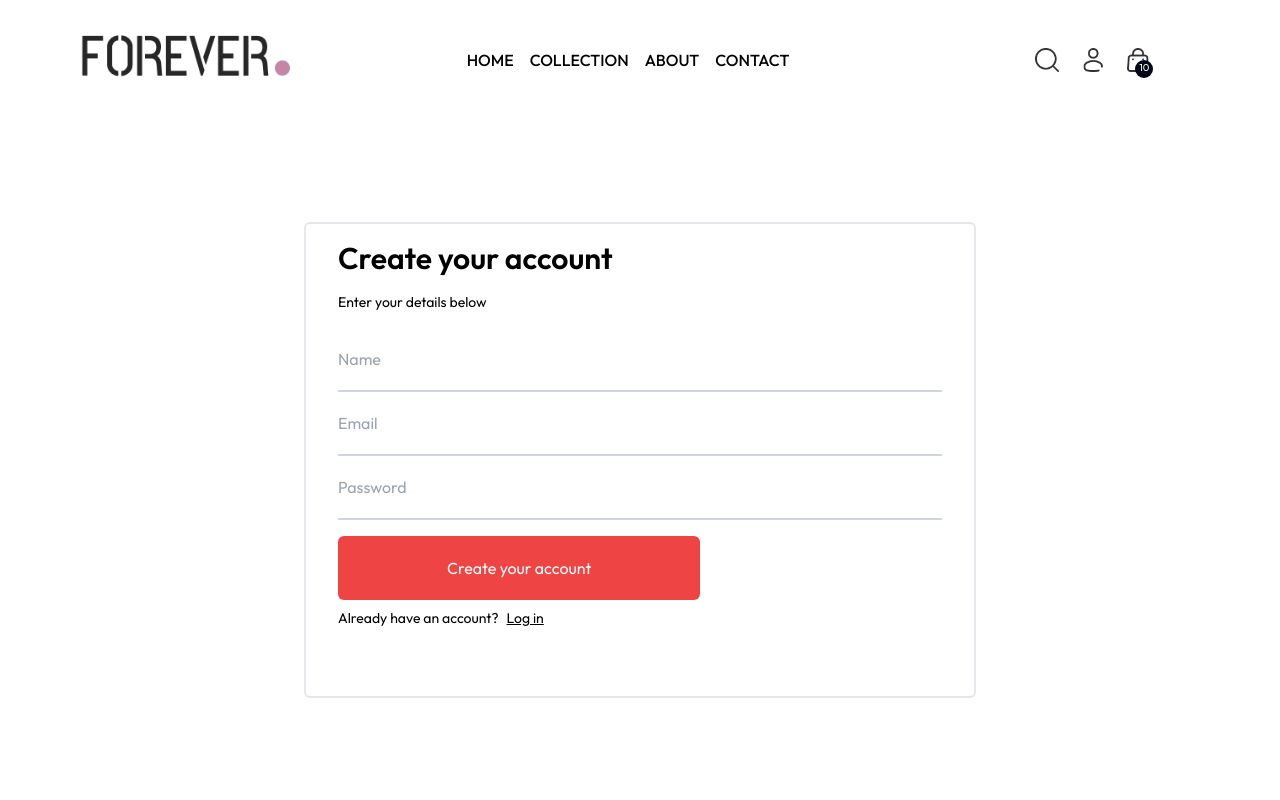
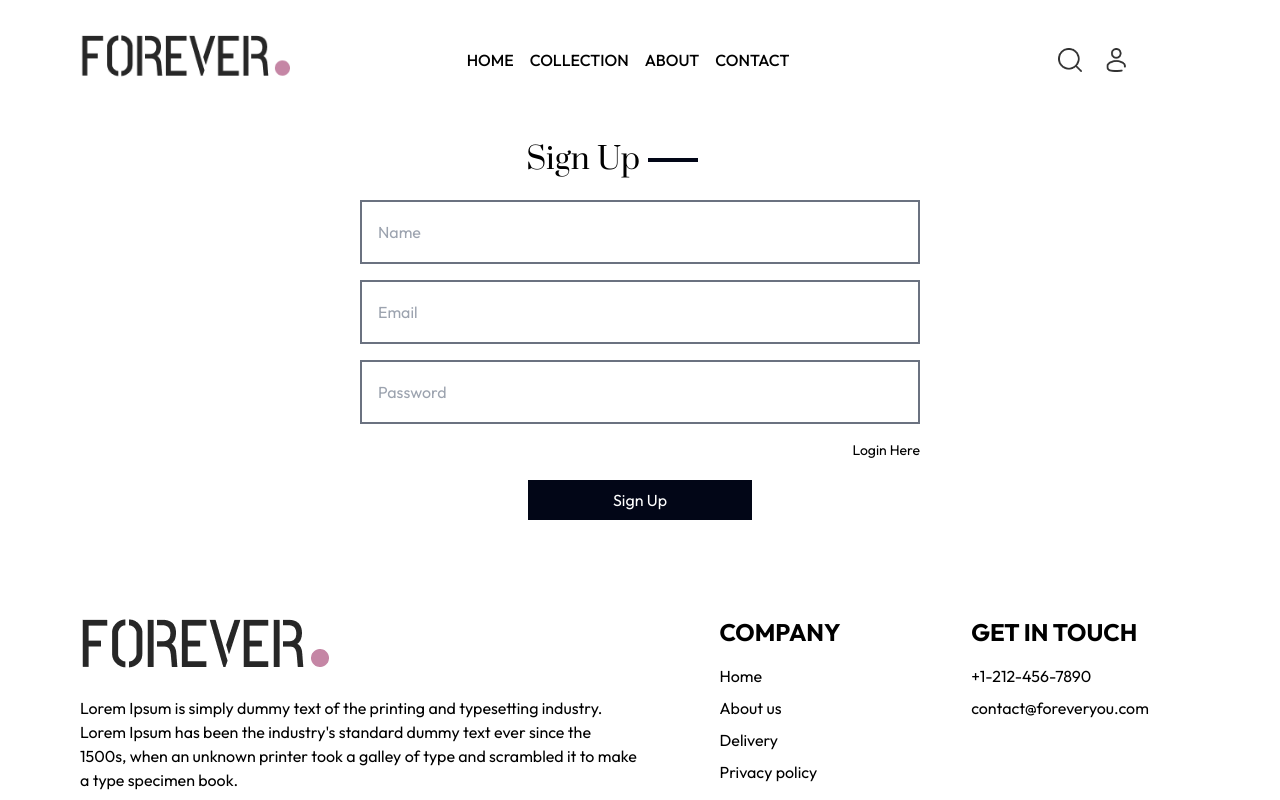
Before and after one commit to Noureddine-A/ecommerce-frontend, a React (Create React App) app: page /signup in a window 1280 px wide. Shown: the top 800 px of the page. Built offline with nearby package versions, Linux system fonts and the light colour scheme.

Commit message:
Revamped the UI

```diff
--- a/src/components/Footer.jsx
+++ b/src/components/Footer.jsx
@@ -19,7 +19,7 @@ const Footer = () => {
             </p>
           </div>
         </div>
-        <div className="grid grid-cols-2 h-full w-full">
+        <div className="grid grid-cols-2 h-full w-full mt-[1rem]">
           <div className="grid justify-center grid-rows-[1fr,4fr] h-full w-full">
             <h1 className="font-bold text-2xl">COMPANY</h1>
             <div className="flex flex-col gap-[0.5rem] h-full w-full">
--- a/src/components/Home.jsx
+++ b/src/components/Home.jsx
@@ -14,7 +14,7 @@ const Home = () => {
             </div>
           </div>
           <div classname="h-[40%] w-full">
-            <h1 className="prata-regular text-6xl">Latest Arrivals</h1>
+            <h1 className="prata-regular text-5xl">Latest Arrivals</h1>
           </div>
           <div className="flex w-full h-[20%]">
             <div className="flex items-center h-full w-fit">
@@ -26,10 +26,9 @@ const Home = () => {
           </div>
         </div>
       </div>
-      <div
-        className="h-full w-[50%]">
-          <img className="h-full w-full" src={Hero} alt={Hero}/>
-        </div>
+      <div className="h-full w-[50%]">
+        <img className="h-full w-full" src={Hero} alt={Hero} />
+      </div>
     </div>
   );
 };
--- a/src/components/Navbar.jsx
+++ b/src/components/Navbar.jsx
@@ -1,5 +1,5 @@
-import React, { useContext } from "react";
-import { NavLink } from "react-router-dom";
+import React, { useContext, useState } from "react";
+import { NavLink, useNavigate, useNavigation } from "react-router-dom";
 
 import { AuthContext } from "./store/AuthContext";
 import { logout } from "./util/http";
@@ -8,16 +8,30 @@ import Logo from "../assets/images/logo.png";
 import Cart from "../assets/images/cart_icon.png";
 import Profile from "../assets/images/profile_icon.png";
 import Search from "../assets/images/search_icon.png";
+import { isAuth, isAdmin } from "./util/is-auth";
 
 const Navbar = () => {
   const authContext = useContext(AuthContext);
+  const navigate = useNavigate();
+
+  const [visible, setVisibile] = useState(false);
 
   async function onLogoutHandler() {
     const loggedOut = await logout();
 
     if (loggedOut) {
       authContext.changeAuth(false);
+      authContext.changeAdmin(false);
+      navigate("/");
     }
+  }
+
+  function onHover() {
+    setVisibile(true);
+  }
+
+  function onLeave() {
+    setVisibile(false);
   }
 
   return (
@@ -78,17 +92,55 @@ const Navbar = () => {
               src={Search}
               alt={Search}
             />
+            <div
+              className="relative"
+              onMouseOver={onHover}
+              onMouseLeave={onLeave}
+            >
+              <NavLink to="/login">
                 <img
                   className="h-6 hover:cursor-pointer"
                   src={Profile}
                   alt={Profile}
                 />
+              </NavLink>
+              {visible && isAuth() === "true" && (
+                <div
+                  onMouseOver={onHover}
+                  onMouseLeave={onLeave}
+                  className={`absolute right-0 top-[24px] w-32 ${
+                    isAdmin() === "true" ? "h-28" : "h-20"
+                  } bg-gray-200 rounded-md px-[1rem]`}
+                >
+                  <div
+                    className={`grid ${
+                      isAdmin() === "true" ? "grid-rows-3" : "grid-rows-2"
+                    } items-center w-full h-full text-black text-sm`}
+                  >
+                    {isAdmin() === "true" && <NavLink>Admin Panel</NavLink>}
+                    <NavLink>Orders</NavLink>
+                    {isAuth() === "true" ? (
+                      <p
+                        className="hover:cursor-pointer"
+                        onClick={onLogoutHandler}
+                      >
+                        Logout
+                      </p>
+                    ) : (
+                      <NavLink to="/login">Login</NavLink>
+                    )}
+                  </div>
+                </div>
+              )}
+            </div>
+            {isAuth() === "true" && (
               <div className="relative hover:cursor-pointer">
                 <img className="h-6" src={Cart} alt={Cart} />
                 <div className="absolute top-3 rounded-full right-[-4px] w-[18px] h-[18px] text-center bg-slate-950 text-[10px]">
                   10
                 </div>
               </div>
+            )}
           </div>
         </nav>
       </div>
--- a/src/components/Root.jsx
+++ b/src/components/Root.jsx
@@ -9,7 +9,7 @@ const Root = () => {
     <AuthContextProvider>
       <div className="block mx-[5rem]">
         <Navbar />
-        <div className="h-[85vh] w-full">
+        <div className="h-fit w-full">
           <Outlet />
         </div>
         <Footer />
--- a/src/components/auth/AuthForm.jsx
+++ b/src/components/auth/AuthForm.jsx
@@ -5,6 +5,7 @@ import {
   useActionData,
   useLocation,
   useNavigate,
+  NavLink,
 } from "react-router-dom";
 import { AuthContext } from "../store/AuthContext";
 
@@ -42,7 +43,7 @@ const AuthForm = () => {
       setLoading(false);
       setError(errorList);
     } else if (actionData?.status === 200) {
-      if(actionData.isAdmin === true) {
+      if (actionData.isAdmin === true) {
         authContext.changeAdmin(true);
       }
       authContext.changeAuth(true);
@@ -61,25 +62,27 @@ const AuthForm = () => {
   }
 
   return (
+    <div className="w-full h-[60vh] flex justify-center">
       <Form
-      onSubmit={onCreateHandler}
         method="post"
         action={pathname}
-      className="flex justify-center items-center h-full w-full"
+        onSubmit={onCreateHandler}
+        className="w-3/6 h-fit"
       >
-      <div className="w-3/5 h-fit py-[1rem] px-[2rem] rounded-md border-x-2 border-gray-200 border-y-2">
-        <input type="hidden" name={pathname} id={pathname} value={pathname} />
-        <div className="w-full h-fit">
-          {pathname === "/signup" ? (
-            <h1 className="text-3xl pb-[1rem] font-semibold">
-              Create your account
-            </h1>
+        <input type="hidden" id={pathname} name={pathname} />
+        <div className="grid grid-cols-2 w-full h-[10vh]">
+          <div className="flex w-full h-full justify-end items-center">
+            {pathname === "/login" ? (
+              <h1 className="text-3xl prata-regular">Login</h1>
             ) : (
-            <h1 className="text-3xl pb-[1rem] font-semibold">Login</h1>
+              <h1 className="text-3xl prata-regular">Sign Up</h1>
             )}
-
-          <p className="text-sm pb-[1rem]">Enter your details below</p>
-          <div className="grid">
+          </div>
+          <div className="flex justify-start items-center h-full w-full">
+            <div className="bg-slate-950 h-[5%] w-[50px] ml-[0.5rem]" />
+          </div>
+        </div>
+        <div className="flex flex-col gap-[1rem] w-full h-full">
           {placeholders.map((placeholder, index) => {
             return (
               <AuthInput
@@ -91,47 +94,38 @@ const AuthForm = () => {
             );
           })}
         </div>
-        </div>
-        <div className="w-full h-[20vh]">
-          {!loading ? (
-            <button
-              type="submit"
-              className="w-3/5 h-[40%] mt-[1rem] bg-red-500 text-white rounded-md mb-[0.5rem]"
+        <div className="grid grid-rows-[1fr,4fr] mt-[1rem]">
+          <div className="flex justify-end w-full h-full">
+            {pathname === "/login" ? (
+              <NavLink
+                className="hover:cursor-pointer text-sm"
+                to="/signup"
+                onClick={onChangeFormHandler}
               >
-              {pathname === "/signup" ? "Create your account" : "Login"}
-            </button>
+                Create account
+              </NavLink>
             ) : (
-            <TailSpin height="60" width="60" radius="4" color="red" />
-          )}
-
-          <div className="flex w-3/5 h-[40%]">
-            {pathname === "/signup" ? (
-              <>
-                <p className="text-sm mr-[0.5rem]">Already have an account?</p>
-                <Link
+              <NavLink
+                className="hover:cursor-pointer text-sm"
                 to="/login"
                 onClick={onChangeFormHandler}
-                  className="text-sm underline text-semibold"
               >
-                  Log in
-                </Link>{" "}
-              </>
+                Login Here
+              </NavLink>
+            )}
+          </div>
+          <div className="flex justify-center items-center w-full h-full">
+            {loading ? (
+              <TailSpin height="60" width="60" radius="4" color="black" />
             ) : (
-              <>
-                <p className="text-sm mr-[0.5rem]">No account?</p>
-                <Link
-                  to="/signup"
-                  onClick={onChangeFormHandler}
-                  className="text-sm underline text-semibold"
-                >
-                  Sign up
-                </Link>
-              </>
+              <button className="w-2/5 h-1/2 bg-slate-950 text-white hover:cursor-pointer">
+                {pathname === "/login" ? "Sign In" : "Sign Up"}
+              </button>
             )}
           </div>
         </div>
+      </Form>
     </div>
-    </Form>
   );
 };
 
@@ -162,8 +156,10 @@ export async function action({ request }) {
 
   const response = await authenticate(user, route);
 
+  console.log(response);
+
   if (response.status === 200) {
-    return {status: response.status, isAdmin: response.data.admin}
+    return { status: response.status, isAdmin: response.data.admin };
   }
 
   return response;
--- a/src/components/auth/AuthInput.jsx
+++ b/src/components/auth/AuthInput.jsx
@@ -1,6 +1,6 @@
 import React, { useEffect, useState } from "react";
 
-const AuthInput = ({ placeholder, error}) => {
+const AuthInput = ({ placeholder, error }) => {
   const [inputError, setInputError] = useState({ err: false, errorMsg: null });
 
   let type = "text";
@@ -22,25 +22,29 @@ const AuthInput = ({ placeholder, error}) => {
         }
       });
     }
-
   }, [error, placeholder]);
 
   return (
     <div className="flex w-full h-16">
+      {!inputError.err ? (
         <input
-        className={
-          inputError.err === false
-            ? "w-full h-full outline-none border-b-2 border-gray-300"
-            : "w-3/5 h-full outline-none border-b-2 border-red-500"
-        }
+          className="w-full h-full border-2 border-gray-500 px-[1rem]"
+          placeholder={placeholder}
           type={type}
           name={placeholder}
+        />
+      ) : (
+        <>
+          <input
+            className="w-[75%] h-full border-2 border-red-500 px-[1rem] border-r-0 outline-none"
             placeholder={placeholder}
+            type={type}
+            name={placeholder}
           />
-      {inputError.err === true && (
-        <div className="flex items-center w-2/5 h-full outline-none border-b-2 border-red-500">
-          <p className="text-red-500">{inputError.errorMsg}</p>
+          <div className="flex items-center w-[25%] h-full border-2 border-red-500 border-l-0">
+            <p className="text-red-500 text-sm">{inputError.errorMsg}</p>
           </div>
+        </>
       )}
     </div>
   );
--- a/src/components/store/AuthContext.jsx
+++ b/src/components/store/AuthContext.jsx
@@ -12,18 +12,13 @@ const AuthContextProvider = ({ children }) => {
   const [isAdmin, setIsAdmin] = useState(false);
 
   function changeAuth(auth) {
+    localStorage.setItem("auth", auth);
     setIsAuth(auth);
   }
 
   function changeAdmin(value) {
-    // Fix that the user state persists after page reload by sending a request to the backend requesting whether the user is authenticated and then use that info
-    // to reload the isAdmin state to true
-    if (!localStorage.getItem("admin")) {
-      localStorage.setItem("admin", true);
-      setIsAdmin(value);
-    } else {
-      setIsAdmin(localStorage.getItem("admin"));
-    }
+    localStorage.setItem("admin", value);
+    setIsAdmin(value);
   }
 
   let ctxValue = {
--- a/src/components/util/http.js
+++ b/src/components/util/http.js
@@ -41,10 +41,10 @@ export async function login(user) {
         },
       }
     );
+
     return response;
   } catch (error) {
-    console.log(error);
-    return error.response.data;
+    return error.response.data.errors;
   }
 }
 
--- /dev/null
+++ b/src/components/util/is-auth.js
@@ -0,0 +1,7 @@
+export function isAuth() {
+    return localStorage.getItem("auth");
+}
+
+export function isAdmin() {
+    return localStorage.getItem("admin");
+}
```
Lines whose indentation alone changed are shown as unchanged.
